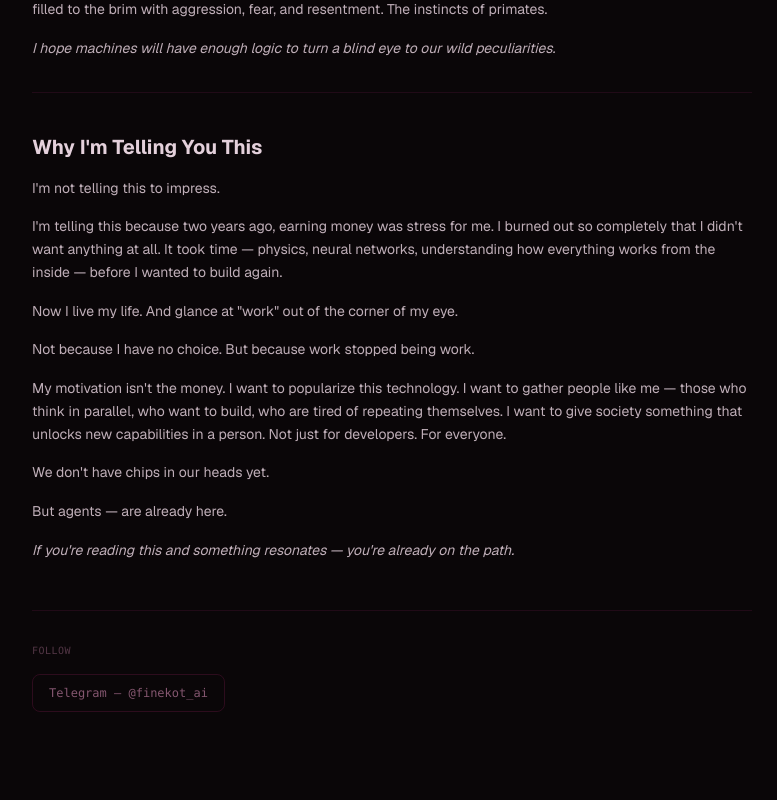
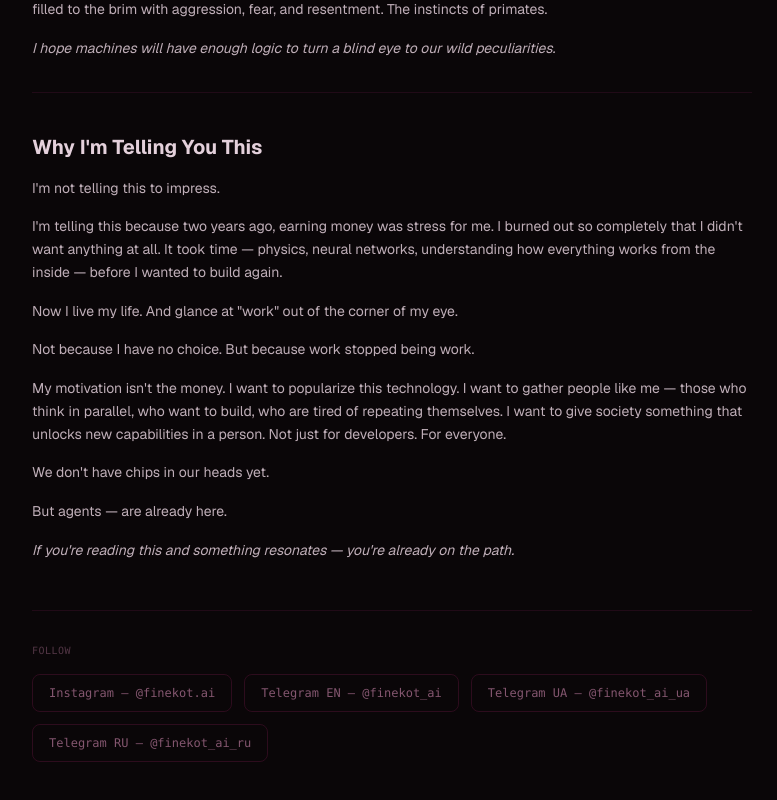
Before and after one commit to denyskot1986/portfolio, a Next.js app: page /blog/solo-architect in a window 1280 px wide. Shown: the part 3998-4798 px from the top of the page, without its empty margins (248-1025 px from the left). Built offline with nearby package versions, Linux system fonts and the light colour scheme.

Commit message:
feat: add instagram + 3 TG channels (EN/UA/RU) to blog posts and footer

```diff
--- a/app/blog/[slug]/page.tsx
+++ b/app/blog/[slug]/page.tsx
@@ -92,13 +92,21 @@ export default function BlogPostPage() {
               {lang === "RU" ? "Подписывайся" : lang === "UA" ? "Підписуйся" : "Follow"}
             </p>
             <div className="flex flex-wrap gap-3">
-              <a
-                href="https://t.me/finekot_ai"
-                target="_blank"
-                rel="noopener noreferrer"
-                className="flex items-center gap-2 px-4 py-2.5 rounded-lg border border-pink-500/15 text-xs text-pink-300/50 hover:text-pink-300/85 hover:border-pink-500/30 transition-all font-mono"
-              >
-                Telegram — @finekot_ai
+              <a href="https://instagram.com/finekot.ai" target="_blank" rel="noopener noreferrer"
+                className="flex items-center gap-2 px-4 py-2.5 rounded-lg border border-pink-500/15 text-xs text-pink-300/50 hover:text-pink-300/85 hover:border-pink-500/30 transition-all font-mono">
+                Instagram — @finekot.ai
+              </a>
+              <a href="https://t.me/finekot_ai" target="_blank" rel="noopener noreferrer"
+                className="flex items-center gap-2 px-4 py-2.5 rounded-lg border border-pink-500/15 text-xs text-pink-300/50 hover:text-pink-300/85 hover:border-pink-500/30 transition-all font-mono">
+                Telegram EN — @finekot_ai
+              </a>
+              <a href="https://t.me/finekot_ai_ua" target="_blank" rel="noopener noreferrer"
+                className="flex items-center gap-2 px-4 py-2.5 rounded-lg border border-pink-500/15 text-xs text-pink-300/50 hover:text-pink-300/85 hover:border-pink-500/30 transition-all font-mono">
+                Telegram UA — @finekot_ai_ua
+              </a>
+              <a href="https://t.me/finekot_ai_ru" target="_blank" rel="noopener noreferrer"
+                className="flex items-center gap-2 px-4 py-2.5 rounded-lg border border-pink-500/15 text-xs text-pink-300/50 hover:text-pink-300/85 hover:border-pink-500/30 transition-all font-mono">
+                Telegram RU — @finekot_ai_ru
               </a>
             </div>
           </div>
--- a/app/page.tsx
+++ b/app/page.tsx
@@ -729,8 +729,17 @@ export default function Home() {
       <footer className="relative z-10 py-8 border-t border-pink-500/10 font-mono">
         <div className="max-w-5xl mx-auto px-6 flex flex-col items-center gap-4">
           <div className="flex flex-wrap justify-center gap-6">
-            <a href="https://t.me/finekot_ai" target="_blank" rel="noopener noreferrer" className="text-xs text-pink-300/35 hover:text-pink-300/70 transition-colors tracking-wider">
-              {lang === "RU" ? "TG Канал" : lang === "UA" ? "TG Канал" : "TG Channel"} @finekot_ai
+            <a href="https://instagram.com/finekot.ai" target="_blank" rel="noopener noreferrer" className="text-xs text-pink-300/35 hover:text-pink-300/70 transition-colors tracking-wider font-mono">
+              Instagram — @finekot.ai
+            </a>
+            <a href="https://t.me/finekot_ai" target="_blank" rel="noopener noreferrer" className="text-xs text-pink-300/35 hover:text-pink-300/70 transition-colors tracking-wider font-mono">
+              Telegram EN — @finekot_ai
+            </a>
+            <a href="https://t.me/finekot_ai_ua" target="_blank" rel="noopener noreferrer" className="text-xs text-pink-300/35 hover:text-pink-300/70 transition-colors tracking-wider font-mono">
+              Telegram UA — @finekot_ai_ua
+            </a>
+            <a href="https://t.me/finekot_ai_ru" target="_blank" rel="noopener noreferrer" className="text-xs text-pink-300/35 hover:text-pink-300/70 transition-colors tracking-wider font-mono">
+              Telegram RU — @finekot_ai_ru
             </a>
           </div>
           <p className="text-[10px] text-pink-300/15 uppercase tracking-wider">{t.footer}</p>
```
